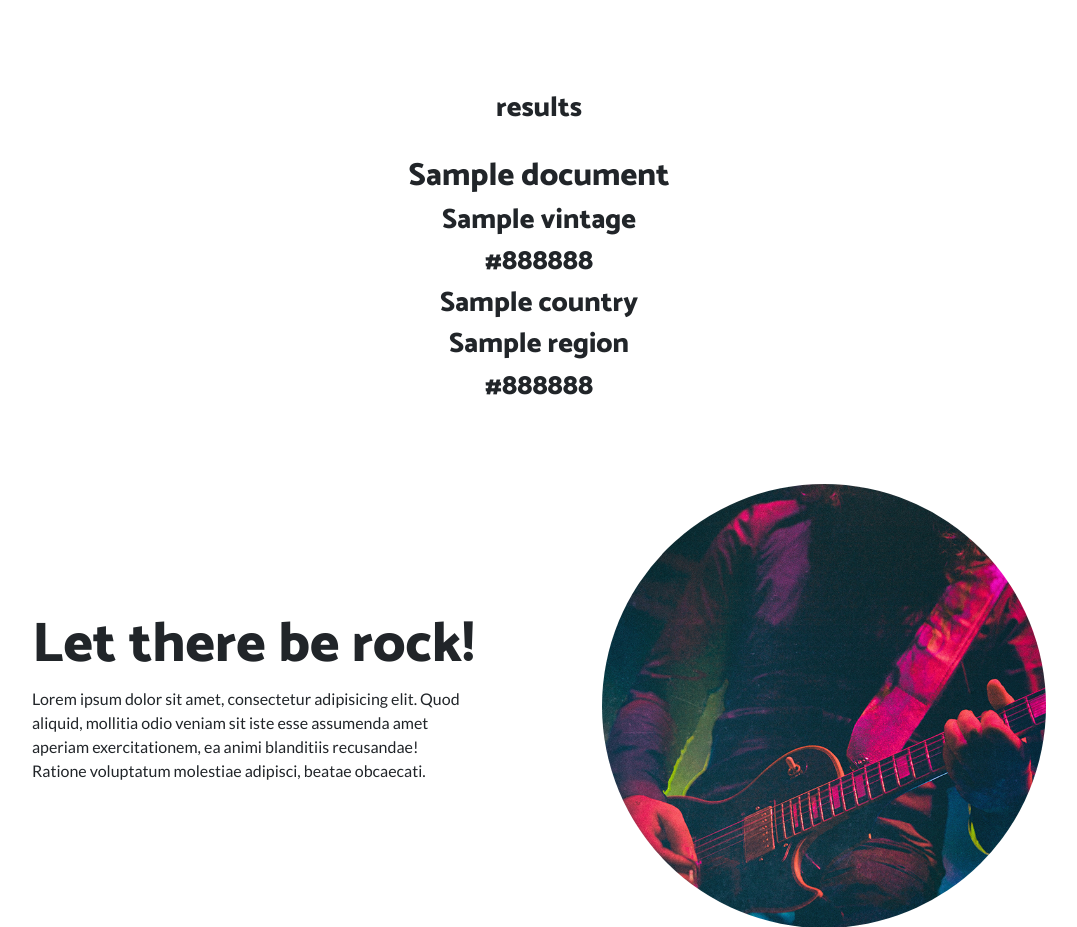
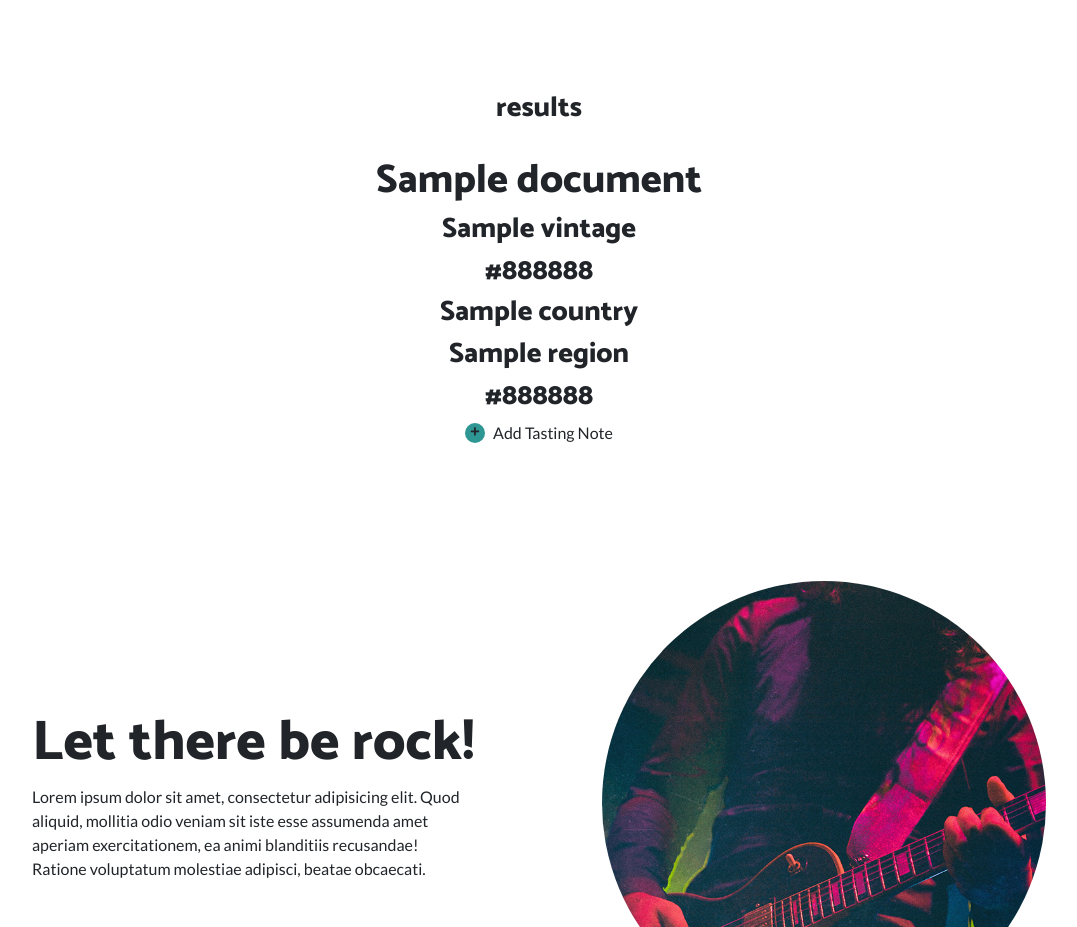
Before and after one commit to StuChapman/BD-MS-Project-Cave-du-Vins-broken-Procfile, a Flask app: template templates/index.html in a window 1280 px wide. Shown: the part 1446-2373 px from the top of the page, without its empty margins (101-1178 px from the left). Run offline with Flask 2, Linux system fonts and the light colour scheme; the template is opened without the code that fills it: most values are stand-ins (such as "Sample title", 1, 10 or a date in 2020); some libraries are stand-ins or nearby versions.

Commit message:
Build: added add_tasting_note route

```diff
--- a/run.py
+++ b/run.py
@@ -116,7 +116,7 @@ def add_wine_page():
         grape=mongo.db.grape.find()
         )
 
-
+# Add Entries to Collections routes
 @app.route('/add_wine', methods=["GET", "POST"])
 def add_wine():
     nameadd = request.values.get("name")
@@ -160,6 +160,7 @@ def add_country():
             region=mongo.db.region.find(),
             grape=mongo.db.grape.find(),
             )
+
 
 @app.route('/add_region', methods=["GET", "POST"])
 def add_region():
@@ -206,6 +207,7 @@ def add_grape():
         grape=mongo.db.grape.find(),
         )
 
+
 # Refresh Search Form route
 @app.route('/populate_form')
 def populate_form():
@@ -235,6 +237,19 @@ def search():
     countrysearch = request.values.get("country")
     regionsearch = request.values.get("region")
     # return render_template("index.html", results=mongo.db.wines.find({"$text": {"$search": namesearch}}))
+    if 'username' in session:
+        return render_template("index.html", results=mongo.db.wines.find(
+                                            {"$and":
+                                            [
+                                            {"$text": {"$search": namesearch}},
+                                            {"vintage": vintagesearch}
+                                            ] }),
+                                            user_name = 'User: ' + session['username'],
+                                            colours=mongo.db.colours.find(),
+                                            country=mongo.db.country.find(),
+                                            region=mongo.db.region.find(),
+                                            grape=mongo.db.grape.find()
+                                            )
     return render_template("index.html", results=mongo.db.wines.find(
                                             {"$and":
                                             [
@@ -252,6 +267,29 @@ def search():
     redirect(url_for('populate_search'))
 
 
+@app.route('/add_tasting_note', methods=["GET", "POST"])
+def add_tasting_note():
+    tastingnoteadd = request.values.get("addtastingnote")
+    existing_tastingnote = mongo.db.wines.find_one({'tasting_notes': tastingnoteadd})
+    if existing_tastingnote is None:
+        return render_template("index.html",
+        user_name = 'User: ' + session['username'],
+        colours=mongo.db.colours.find(),
+        country=mongo.db.country.find(),
+        region=mongo.db.region.find(),
+        grape=mongo.db.grape.find(),
+        insert=mongo.db.wines.insert_one(
+            {"tasting_notes": tastingnoteadd}
+            ))
+    return render_template("index.html",
+        user_name = 'User: ' + session['username'],
+        colours=mongo.db.colours.find(),
+        country=mongo.db.country.find(),
+        region=mongo.db.region.find(),
+        grape=mongo.db.grape.find(),
+        )
+
+
 if __name__ == '__main__':
     app.secret_key = 'mysecret'
     app.run(host=os.environ.get('IP'),
--- a/static/css/style.css
+++ b/static/css/style.css
@@ -27,6 +27,14 @@
     height: 1rem;
     font-size: .6rem;
     padding: 0;
+}
+
+.btn-xxsmall {
+    width: 1.25rem;
+    height: 1.25rem;
+    font-size: .6rem;
+    margin-top: .1rem;
+    padding: .1rem;
 }
 
 a {
--- a/templates/index.html
+++ b/templates/index.html
@@ -95,12 +95,25 @@
                 <br>
                 {% for document in results %}
                 <div class="">
-                    <h2 class="">{{ document.wine_name }}</h2>
+                    <h1 class="">{{ document.wine_name }}</h2>
                     <h3 class="">{{ document.vintage }}</h3>
                     <h3 class="">{{ document.colour }}</h3>
                     <h3 class="">{{ document.country }}</h3>
                     <h3 class="">{{ document.region }}</h3>
                     <h3 class="">{{ coloursearch }}</h3>
+                    {% if user_name %}
+                        <div class="row">
+                            <p class="btn btn-blue btn-xxsmall rounded-pill ml-auto mr-1"
+                                data-toggle="modal" data-target="#AddTastingNoteModal">
+                                <i class="fas fa-plus"></i>
+                            </p>
+                            <p class="ml-1 mr-auto">
+                                Add Tasting Note
+                            </p>
+                        </div>
+                    {% endif %}
+                    <br>
+                    <br>
                     <br>
                 </div>
                 {% endfor %}
@@ -126,4 +139,28 @@
         </div>
     </section>
 
+    <!-- Add Tasting Note Modal -->
+    <div class="modal" tabindex="-1" role="dialog" id="AddTastingNoteModal">
+        <div class="modal-dialog" role="document">
+            <div class="modal-content">
+                <div class="modal-header">
+                    <h5 class="modal-title">Add a Tasting Note for this wine</h5>
+                    <button type="button" class="close" data-dismiss="modal" aria-label="Close">
+                    <span aria-hidden="true">&times;</span>
+                    </button>
+                </div>
+                <form  action="{{ url_for('add_tasting_note') }}">
+                    <div class="modal-body">
+                        <input type="text" name="addtastingnote" id="addtastingnote" minlength="3" class="searchitem">
+                    </div>
+                    <div class="modal-footer">
+                        <button type="button" class="btn btn-blue btn-small rounded-pill" data-dismiss="modal">Cancel</button>
+                        <button type="submit" class="btn btn-yellow btn-small rounded-pill">Add</button>
+                    </div>
+                </form>
+            </div>
+        </div>
+    </div>
+
+
 {% endblock %}
```
